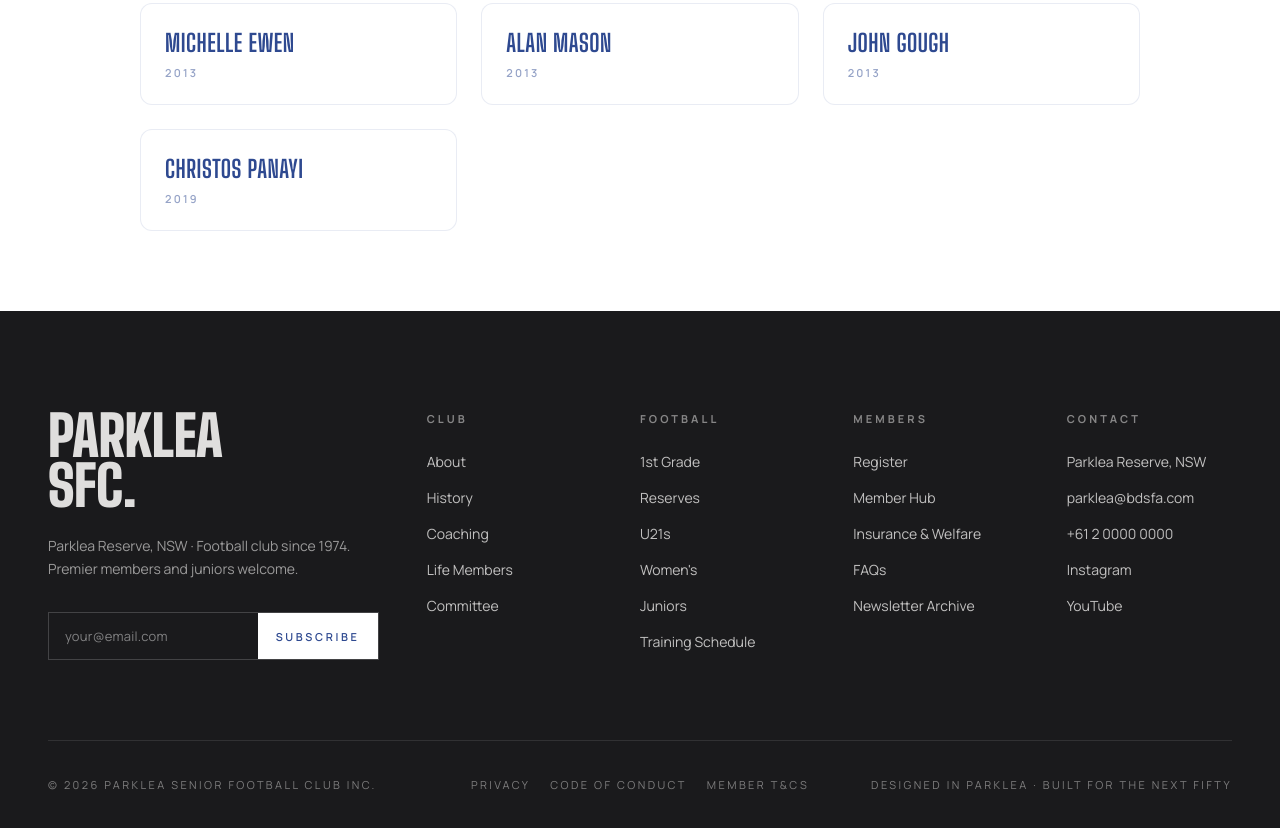
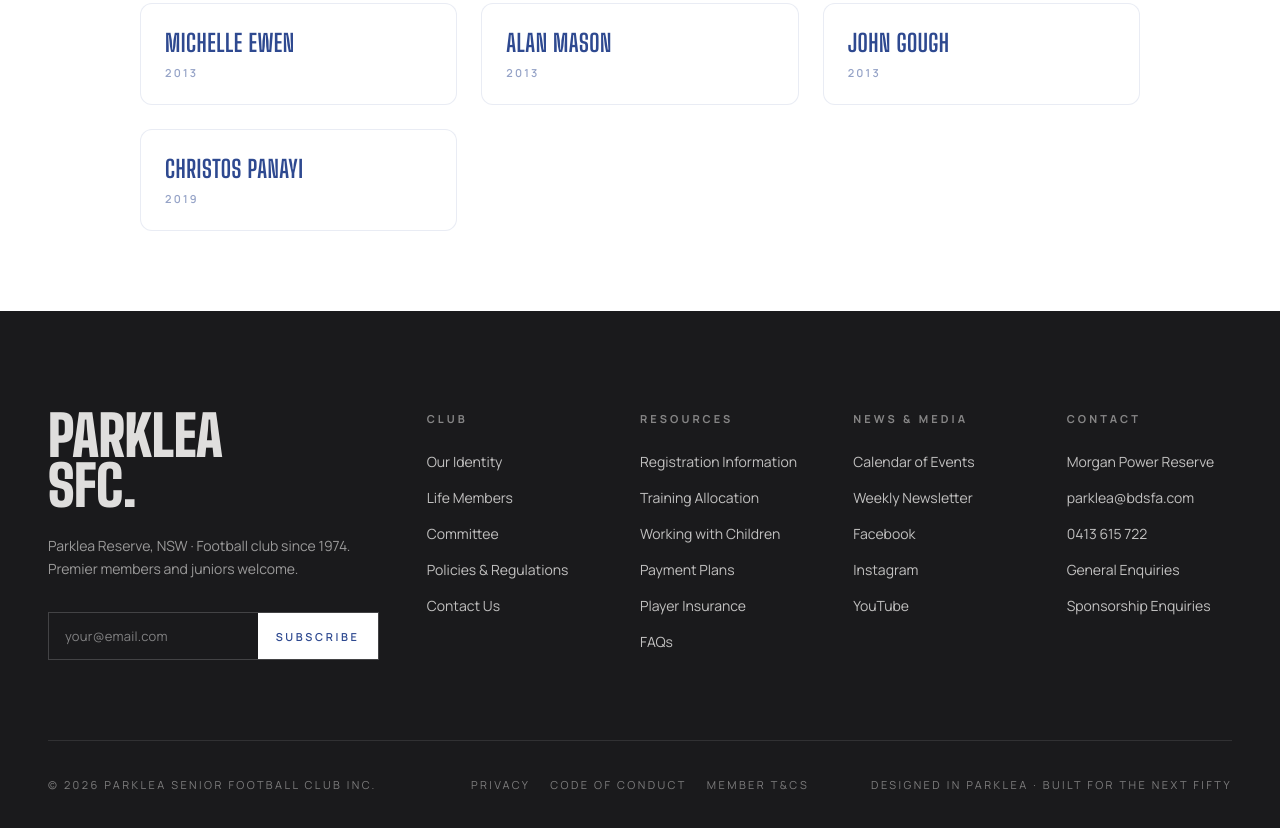
Before and after one commit to aryansinha9/parklea-sfc, a website built with Vite: page parklea-site/club.html in a window 1280 px wide. Shown: the part 4960-5788 px from the top of the page. Built offline with nearby package versions, Linux system fonts and the light colour scheme.

Commit message:
Update footer links and headings

```diff
--- a/parklea-site/club.html
+++ b/parklea-site/club.html
@@ -258,42 +258,42 @@
       <div class="footer-col">
         <h5>Club</h5>
         <ul>
-          <li><a href="club.html">About</a></li>
-          <li><a href="club.html#history">History</a></li>
-          <li><a href="coming-soon.html?page=coaching">Coaching</a></li>
+          <li><a href="club.html">Our Identity</a></li>
           <li><a href="club.html#life-members">Life Members</a></li>
           <li><a href="committee.html">Committee</a></li>
+          <li><a href="policies.html">Policies &amp; Regulations</a></li>
+          <li><a href="contact.html">Contact Us</a></li>
         </ul>
       </div>
       <div class="footer-col">
-        <h5>Football</h5>
+        <h5>Resources</h5>
         <ul>
-          <li><a href="coming-soon.html?page=teams">1st Grade</a></li>
-          <li><a href="coming-soon.html?page=teams">Reserves</a></li>
-          <li><a href="coming-soon.html?page=teams">U21s</a></li>
-          <li><a href="coming-soon.html?page=teams">Women's</a></li>
-          <li><a href="coming-soon.html?page=teams">Juniors</a></li>
-          <li><a href="training.html">Training Schedule</a></li>
+          <li><a href="registration.html">Registration Information</a></li>
+          <li><a href="training.html">Training Allocation</a></li>
+          <li><a href="wwcc.html">Working with Children</a></li>
+          <li><a href="payment-plans.html">Payment Plans</a></li>
+          <li><a href="insurance.html">Player Insurance</a></li>
+          <li><a href="registration.html#faqs">FAQs</a></li>
         </ul>
       </div>
       <div class="footer-col">
-        <h5>Members</h5>
+        <h5>News &amp; Media</h5>
         <ul>
-          <li><a href="https://tinyurl.com/PSFC-Registrations" target="_blank" rel="noopener">Register</a></li>
-          <li><a href="coming-soon.html?page=member-hub">Member Hub</a></li>
-          <li><a href="insurance.html">Insurance &amp; Welfare</a></li>
-          <li><a href="registration.html#faqs">FAQs</a></li>
-          <li><a href="coming-soon.html?page=newsletter">Newsletter Archive</a></li>
+          <li><a href="coming-soon.html?page=calendar">Calendar of Events</a></li>
+          <li><a href="coming-soon.html?page=newsletter">Weekly Newsletter</a></li>
+          <li><a href="https://www.facebook.com/parkleasfc/" target="_blank" rel="noopener">Facebook</a></li>
+          <li><a href="https://www.instagram.com/parkleasfc/" target="_blank" rel="noopener">Instagram</a></li>
+          <li><a href="https://www.youtube.com/parkleasfc" target="_blank" rel="noopener">YouTube</a></li>
         </ul>
       </div>
       <div class="footer-col">
         <h5>Contact</h5>
         <ul>
-          <li><a href="grounds.html">Parklea Reserve, NSW</a></li>
+          <li><a href="grounds.html">Morgan Power Reserve</a></li>
           <li><a href="mailto:parklea@bdsfa.com">parklea@bdsfa.com</a></li>
-          <li><a href="#">+61 2 0000 0000</a></li>
-          <li><a href="https://www.instagram.com/parkleasfc/">Instagram</a></li>
-          <li><a href="https://www.youtube.com/parkleasfc">YouTube</a></li>
+          <li><a href="tel:0413615722">0413 615 722</a></li>
+          <li><a href="contact.html">General Enquiries</a></li>
+          <li><a href="sponsors.html">Sponsorship Enquiries</a></li>
         </ul>
       </div>
     </div>
```
Also changed, not shown: parklea-site/coming-soon.html (+20 -20 lines), parklea-site/committee.html (+20 -20 lines), parklea-site/contact.html (+20 -20 lines), parklea-site/grounds.html (+20 -20 lines), parklea-site/index.html (+20 -20 lines), parklea-site/insurance.html (+20 -20 lines), parklea-site/miniroos.html (+20 -20 lines), parklea-site/payment-plans.html (+20 -20 lines), parklea-site/policies.html (+20 -20 lines), parklea-site/registration.html (+20 -20 lines), parklea-site/sponsors.html (+20 -20 lines), parklea-site/template.html (+20 -20 lines), parklea-site/training.html (+20 -20 lines), parklea-site/wwcc.html (+20 -20 lines).
